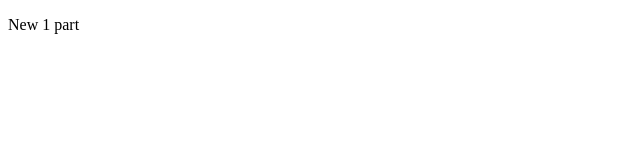
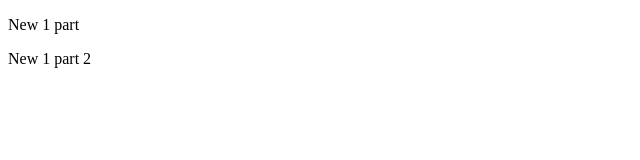
Before and after one commit to Aummehta-28/gitpractical, a plain HTML site: page index.html in a window 1280 px wide. Shown: the full height of the page, 0-640 px from the left. Drawn offline with Linux system fonts and the light colour scheme.

Commit message:
new 1 part 2

```diff
--- a/index.html
+++ b/index.html
@@ -7,5 +7,6 @@
 </head>
 <body>
     <p>New 1 part</p>
+    <p>New 1 part 2 </p>
 </body>
 </html>
```
